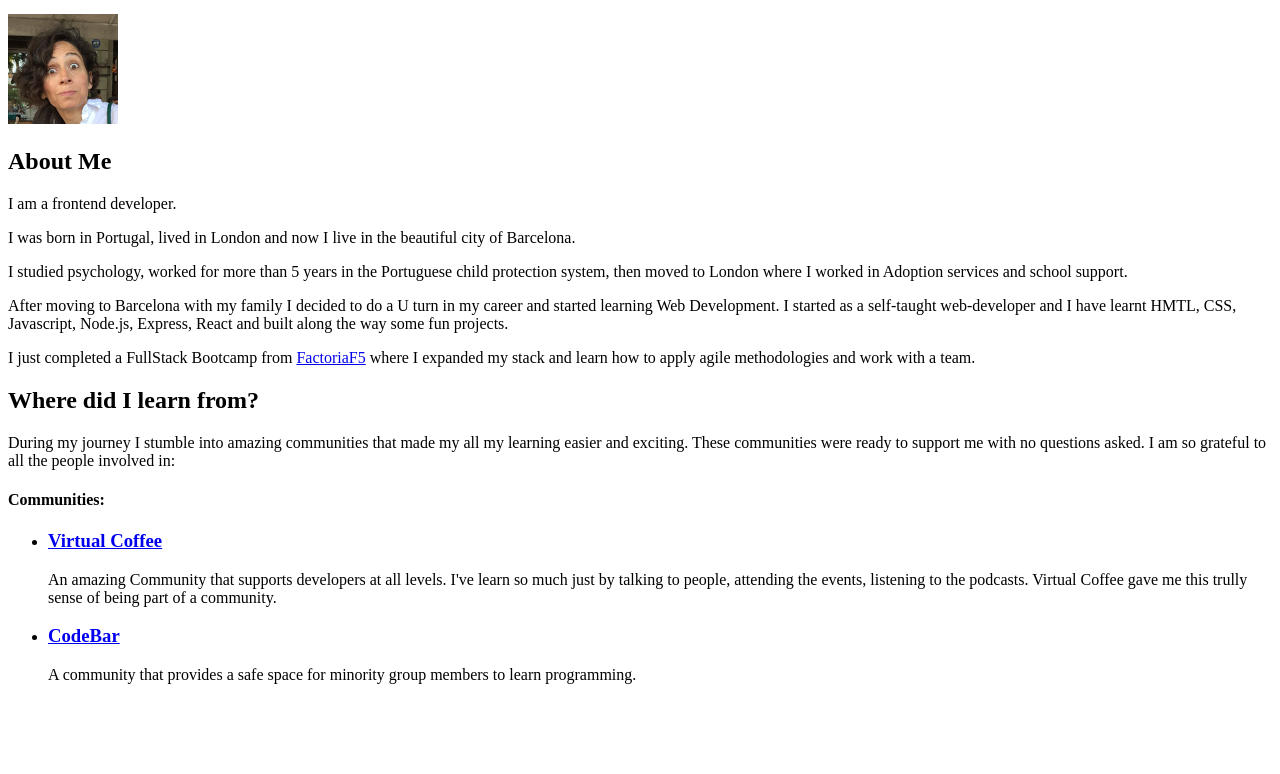
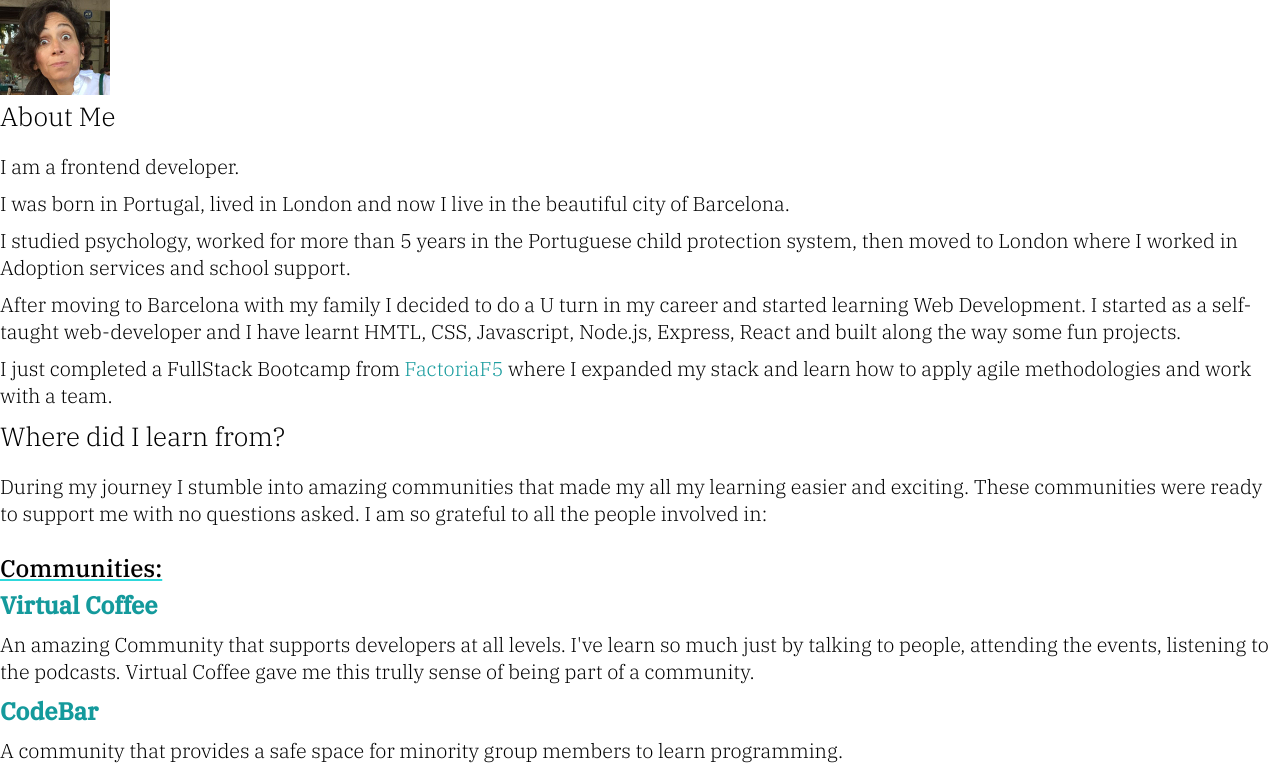
Before and after one commit to vanessacor/lollypoppe, an Astro site: page /about in a window 1280 px wide. Shown: the part 154-928 px from the top of the page. Before the commit the page ends 854 px from the top, so only its background shows below. Built offline with nearby package versions, Linux system fonts and the light colour scheme; Astro itself is replaced by a stand-in of ours.

Commit message:
add initial styles: reset, vars, typography

```diff
--- a/src/layouts/PageLayout.astro
+++ b/src/layouts/PageLayout.astro
@@ -1,12 +1,19 @@
 ---
 import Header from "../components/Header.astro";
+import "../styles/variables.css";
+import "../styles/reset.css";
+import "../styles/typography.css";
 const { title } = Astro.props;
 ---
 
 <html lang="en">
   <head>
     <meta charset="utf-8" />
-    <link rel="icon" type="image/svg+xml" href="/favicon.svg" />
+    <link
+      rel="icon"
+      type="image/png"
+      href="https://media-vanessapoppe-me.s3-eu-west-1.amazonaws.com/images/favicon-16x16.png"
+    />
     <meta name="viewport" content="width=device-width" />
     <meta name="generator" content={Astro.generator} />
     <title>{title}</title>
--- /dev/null
+++ b/src/styles/reset.css
@@ -0,0 +1,27 @@
+html {
+  box-sizing: border-box;
+}
+
+*,
+*:before,
+*:after {
+  box-sizing: inherit;
+  margin: 0;
+}
+
+body {
+  margin: 0;
+}
+
+a {
+  text-decoration: none;
+}
+
+img {
+  max-width: 100%;
+}
+
+ul {
+  padding: 0;
+  list-style: none;
+}
--- /dev/null
+++ b/src/styles/typography.css
@@ -0,0 +1,49 @@
+h1 {
+  font-size: clamp(3rem, 4vw, 3.5rem);
+  font-weight: 300;
+  text-transform: uppercase;
+}
+
+h2 {
+  font-size: clamp(1.5rem, 4vw, 1.64rem);
+  margin-bottom: 20px;
+  font-family: var(--text-font);
+  font-weight: lighter;
+}
+
+h3 {
+  font-size: clamp(1.25rem, 4vw, 1.5rem);
+  margin-bottom: 10px;
+}
+
+h4 {
+  font-size: clamp(1.25rem, 4vw, 1.5rem);
+  margin-bottom: 5px;
+  padding-top: 15px;
+  font-family: var(--text-font);
+  font-weight: 500;
+  text-decoration: underline solid var(--accent-color);
+}
+
+p {
+  font-size: clamp(1rem, 4vw, 1.25rem);
+  margin-bottom: 10px;
+  font-family: var(--text-font);
+  font-weight: 300;
+}
+
+li {
+
+  font-family: var(--text-font);
+}
+
+a {
+  color: var(--accent-color-dark);
+}
+
+code {
+
+  padding: 3px;
+  background-color: #e1e1e1;
+  font-family: "Courier New", Courier, monospace;
+}
--- /dev/null
+++ b/src/styles/variables.css
@@ -0,0 +1,10 @@
+:root {
+  --base-color-light: #fbf7f4;
+  --base-color-dark: #292929;
+  --highlight-color: #efc936;
+  --accent-color: #2ed8db;
+  --accent-color-dark: #149a9c;
+
+  --title-font: "Montserrat", sans-serif;
+  --text-font: "IBM Plex Serif", serif;
+}
```
